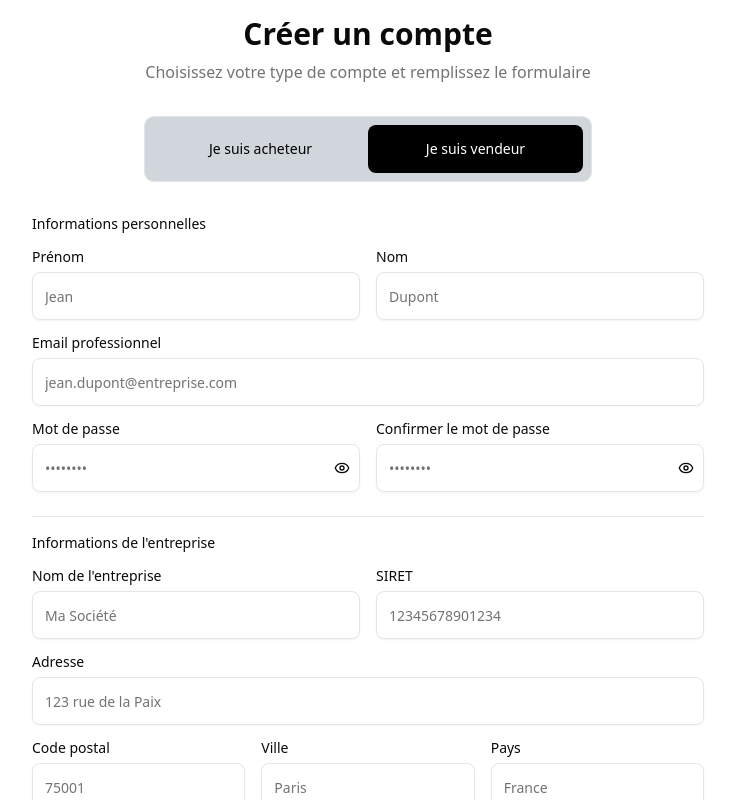
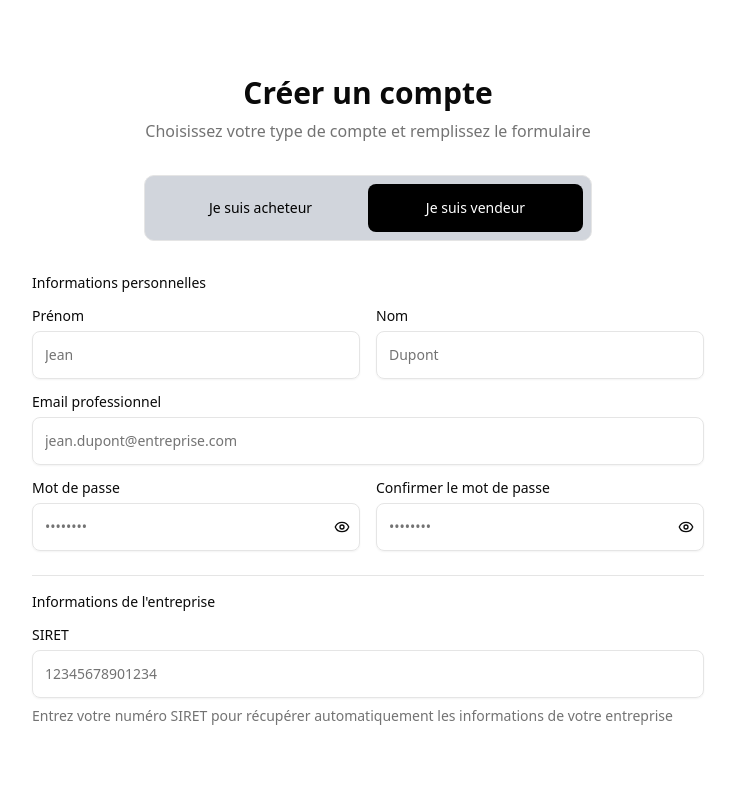
Before and after one commit to lrazine99/purple-dog, a Next.js app in the folder frontend/: page /inscription in a window 1280 px wide. Both pictures are taken after a click on the button "Je suis vendeur". Shown: the top 800 px of the page, without its empty margins (272-1007 px from the left). Built offline with nearby package versions, Linux system fonts and the light colour scheme.

Commit message:
feat: add check siret on register form

```diff
--- a/frontend/components/auth/ProfessionalRegisterForm.tsx
+++ b/frontend/components/auth/ProfessionalRegisterForm.tsx
@@ -1,6 +1,6 @@
 "use client";
 
-import { useForm } from "react-hook-form";
+import { useForm, useWatch } from "react-hook-form";
 import { zodResolver } from "@hookform/resolvers/zod";
 import { FormInput } from "@/components/design-system/inputs/FormInput";
 import {
@@ -15,6 +15,9 @@ import { Checkbox } from "@/components/ui/checkbox";
 import { Button } from "@/components/ui/button";
 import { professionalRegisterSchema } from "@/lib/validation/auth.schema";
 import { ProfessionalRegisterForm as ProfessionalRegisterFormType } from "@/lib/type/auth.type";
+import { useSiretLookup } from "@/hooks/useSiretLookup";
+import { useEffect, useState } from "react";
+import { Loader2 } from "lucide-react";
 
 export function ProfessionalRegisterForm() {
   const form = useForm<ProfessionalRegisterFormType>({
@@ -41,8 +44,51 @@ export function ProfessionalRegisterForm() {
     },
   });
 
+  const siret = useWatch({
+    control: form.control,
+    name: "siret",
+  });
+
+  const [siretError, setSiretError] = useState<string>("");
+
+  const {
+    data: siretData,
+    isLoading,
+    isError,
+    error,
+  } = useSiretLookup(siret || "");
+
+  useEffect(() => {
+    const shouldShowError = isError && siret && siret.length === 14;
+
+    if (shouldShowError) {
+      setSiretError("Erreur lors de la recherche");
+    } else {
+      setSiretError("");
+    }
+  }, [isError, error, siret]);
+
+  useEffect(() => {
+    if (siretData) {
+      form.setValue("company_name", siretData.company_name);
+      form.setValue("address_line", siretData.address_line);
+      form.setValue("city", siretData.city);
+      form.setValue("postal_code", siretData.postal_code);
+      form.setValue("country", "France");
+
+      setSiretError("");
+    } else {
+      form.setValue("company_name", "");
+      form.setValue("address_line", "");
+      form.setValue("city", "");
+      form.setValue("postal_code", "");
+      form.setValue("country", "");
+    }
+  }, [siretData, form]);
+
   const onSubmit = (data: ProfessionalRegisterFormType) => {
     console.log("Inscription vendeur:", data);
+    // TODO: Appel API d'inscription
   };
 
   return (
@@ -97,20 +143,57 @@ export function ProfessionalRegisterForm() {
             Informations de l&apos;entreprise
           </h3>
 
-          <div className="grid grid-cols-1 md:grid-cols-2 gap-4">
+          <div className="relative">
+            <FormInput
+              control={form.control}
+              name="siret"
+              label="SIRET"
+              placeholder="12345678901234"
+              helper="Entrez votre numéro SIRET pour récupérer automatiquement les informations de votre entreprise"
+            />
+            {isLoading && (
+              <div className="absolute right-3 top-10">
+                <Loader2 className="h-4 w-4 animate-spin text-muted-foreground" />
+              </div>
+            )}
+          </div>
+
+          {siretError && (
+            <div className="bg-destructive/10 border border-destructive/20 rounded-md p-4">
+              <p className="text-sm text-destructive font-medium">
+                {siretError}
+              </p>
+              <p className="text-sm text-muted-foreground mt-1">
+                Veuillez vérifier le numéro SIRET saisi.
+              </p>
+            </div>
+          )}
+
+          {!siretError &&
+            !isLoading &&
+            siret &&
+            siret.length === 14 &&
+            siretData && (
+              <div className="bg-green-50 border border-green-200 rounded-md p-4">
+                <p className="text-sm text-green-600 font-medium">
+                  Entreprise trouvée : {siretData.company_name}
+                </p>
+              </div>
+            )}
+        </div>
+
+        {siretData && (
+          <div className="space-y-4 border-t pt-4 animate-in fade-in slide-in-from-top-4 duration-500">
+            <h3 className="text-sm font-medium">
+              Détails de l&apos;entreprise
+            </h3>
+
             <FormInput
               control={form.control}
               name="company_name"
               label="Nom de l'entreprise"
               placeholder="Ma Société"
             />
-            <FormInput
-              control={form.control}
-              name="siret"
-              label="SIRET"
-              placeholder="12345678901234"
-            />
-          </div>
 
             <FormInput
               control={form.control}
@@ -155,8 +238,11 @@ export function ProfessionalRegisterForm() {
               placeholder="Ex: Brocanteur, Antiquaire..."
             />
           </div>
+        )}
 
-        <div className="space-y-4">
+        {siretData && (
+          <>
+            <div className="space-y-4 border-t pt-4">
               <FormField
                 control={form.control}
                 name="rgpd_accepted"
@@ -221,6 +307,8 @@ export function ProfessionalRegisterForm() {
             <Button type="submit" className="w-full h-12">
               Créer mon compte professionnel
             </Button>
+          </>
+        )}
       </form>
     </Form>
   );
--- /dev/null
+++ b/frontend/hooks/useSiretLookup.tsx
@@ -0,0 +1,13 @@
+import { useQuery } from "@tanstack/react-query";
+import { searchBySiret } from "@/lib/api/siret.service";
+import { SiretData } from "@/lib/type/siret-data.type";
+
+export function useSiretLookup(siret: string) {
+  return useQuery<SiretData | null>({
+    queryKey: ["siret", siret],
+    queryFn: () => searchBySiret(siret),
+    enabled: siret.length === 14,
+    staleTime: 5 * 60 * 1000,
+    retry: false,
+  });
+}
--- /dev/null
+++ b/frontend/lib/api/siret.service.ts
@@ -0,0 +1,38 @@
+import { SiretData } from "../type/siret-data.type";
+import { apiResponseSchema, siretDataSchema } from "../type/siret.type";
+
+export async function searchBySiret(siret: string): Promise<SiretData | null> {
+  const cleanSiret = siret.replace(/\s/g, "");
+
+  if (cleanSiret.length !== 14 || !/^\d{14}$/.test(cleanSiret)) throw new Error("SIRET invalide");
+
+  const response = await fetch(
+    `https://recherche-entreprises.api.gouv.fr/search?q=${cleanSiret}`
+  );
+
+  if (!response.ok) throw new Error("Erreur lors de la recherche");
+
+  const rawData = await response.json();
+
+  const parseResult = apiResponseSchema.safeParse(rawData);
+
+  if (!parseResult.success) throw new Error("Format de réponse API invalide");
+
+  const data = parseResult.data;
+
+  if (data.total_results === 0 || !data.results || data.results.length === 0) {
+    throw new Error("Aucune entreprise trouvée pour ce SIRET");
+  }
+
+  const result = data.results[0];
+  const siege = result.siege;
+
+  const siretData = siretDataSchema.parse({
+    company_name: result.nom_complet || "",
+    address_line: siege.adresse || "",
+    city: siege.libelle_commune || "",
+    postal_code: siege.code_postal || "",
+  });
+
+  return siretData;
+}
--- /dev/null
+++ b/frontend/lib/type/siret-data.type.ts
@@ -0,0 +1,4 @@
+import z from "zod";
+import { siretDataSchema } from "./siret.type";
+
+export type SiretData = z.infer<typeof siretDataSchema>;
--- /dev/null
+++ b/frontend/lib/type/siret.type.ts
@@ -0,0 +1,25 @@
+import { z } from "zod";
+
+export const siretDataSchema = z.object({
+  company_name: z.string(),
+  address_line: z.string(),
+  city: z.string(),
+  postal_code: z.string(),
+});
+
+export const apiSiegeSchema = z.object({
+  siret: z.string(),
+  code_postal: z.string(),
+  libelle_commune: z.string(),
+  adresse: z.string(),
+});
+
+export const apiResultSchema = z.object({
+  nom_complet: z.string(),
+  siege: apiSiegeSchema,
+});
+
+export const apiResponseSchema = z.object({
+  results: z.array(apiResultSchema),
+  total_results: z.number(),
+});
```
Lines whose indentation alone changed are shown as unchanged.
